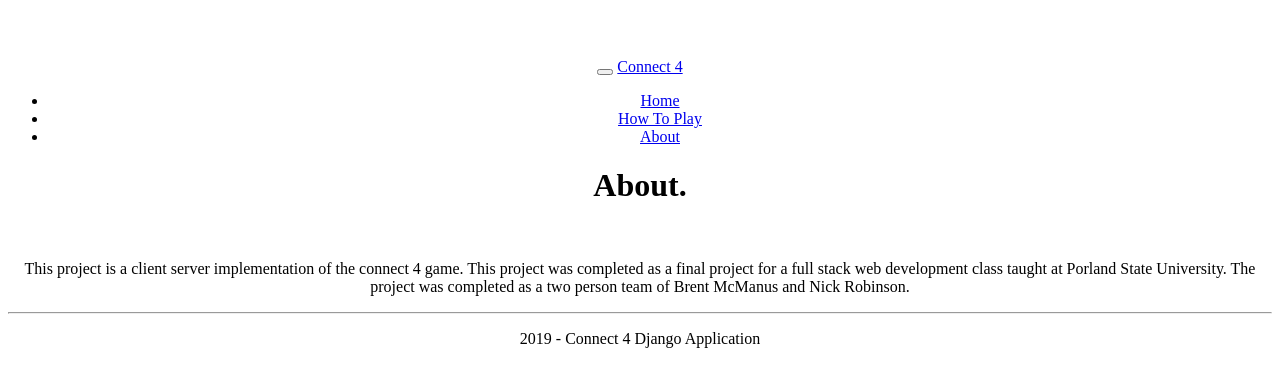
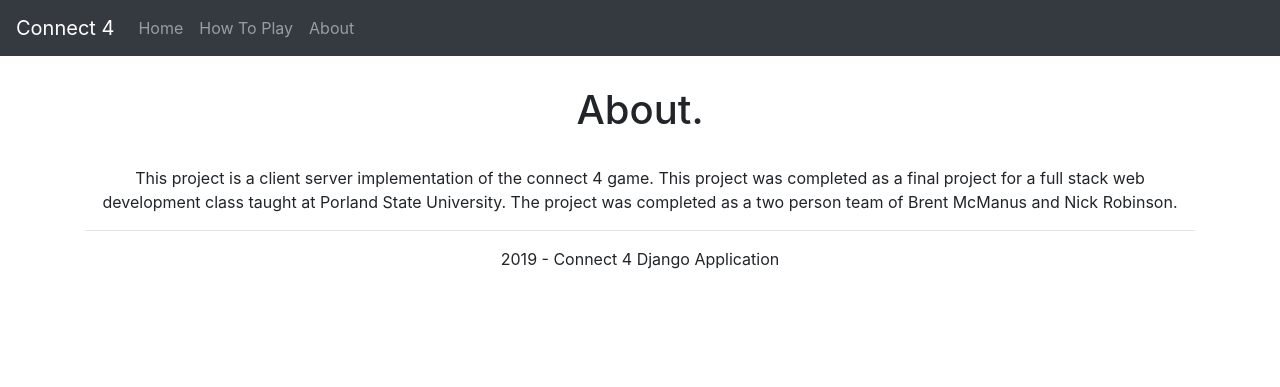
Before and after one commit to nro2/connect4test, a Django app: page /about/ in a window 1280 px wide. Shown: the top 387 px of the page. Run offline with Django 3.2, Linux system fonts and the light colour scheme; some libraries are stand-ins or nearby versions.

Commit message:
Added navbar and remade site.css.

```diff
--- a/connect4_django/app/static/content/site.css
+++ b/connect4_django/app/static/content/site.css
@@ -1,5 +1,5 @@
 body {
-    padding-top: 50px;
+    margin:0;
     padding-bottom: 20px;
     text-align: center;
 }
--- a/connect4_django/app/templates/about.html
+++ b/connect4_django/app/templates/about.html
@@ -6,7 +6,7 @@
 
 <br />
 
-<p class="text-justify">
+<p class="text-center">
     This project is a client server implementation of the connect 4 game.
     This project was completed as a final project for a full stack web
     development class taught at Porland State University.  The project was
--- a/connect4_django/app/templates/layout.html
+++ b/connect4_django/app/templates/layout.html
@@ -1,41 +1,48 @@
 <!DOCTYPE html>
 <html>
+
 <head>
     <meta charset="utf-8" />
     <meta name="viewport" content="width=device-width, initial-scale=1.0">
     <title>{{ title }} - My Django Application</title>
+    <link rel="stylesheet" type="text/css"
+        href="https://cdnjs.cloudflare.com/ajax/libs/twitter-bootstrap/4.1.0/css/bootstrap.min.css" />
     <link rel="stylesheet" type="text/css" href="../static/content/site.css">
+    <style type="text/css">
+        .navbar {
+            margin-bottom: 30px;
+        }
+
+        .bodycont {
+            text-align: center;
+        }
+    </style>
 </head>
 
 <body>
-    <div class="navbar navbar-inverse navbar-fixed-top">
-        <div class="container">
-            <div class="navbar-header">
-                <button type="button" class="navbar-toggle" data-toggle="collapse" data-target=".navbar-collapse">
-                    <span class="icon-bar"></span>
-                    <span class="icon-bar"></span>
-                    <span class="icon-bar"></span>
-                </button>
-                <a href="/" class="navbar-brand">Connect 4</a>
-            </div>
-            <div class="navbar-collapse collapse">
-                <ul class="nav navbar-nav">
-                    <li><a href="{% url 'home' %}">Home</a></li>
-                    <li><a href="{% url 'howtoplay' %}">How To Play</a></li>
-                    <li><a href="{% url 'about' %}">About</a></li>
-                </ul>
-            </div>
+    <nav class="navbar navbar-expand-md navbar-dark navbar-fixed-top bg-dark mb-4.5">
+
+        <a class="navbar-brand" href="#">Connect 4</a>
+        <div class="navbar-collapse">
+            <ul class="nav navbar-nav navbar-right">
+                <li class="nav-item"><a class="nav-link" href="{% url 'home' %}">Home</a></a></li>
+                <li class="nav-item"><a class="nav-link" href="{% url 'howtoplay' %}">How To Play</a></li>
+                <li class="nav-item"><a class="nav-link" href="{% url 'about' %}">About</a></li>
+            </ul>
         </div>
-    </div>
 
-    <div class="container body-content">
-{% block content %}{% endblock %}
-        <hr/>
+    </nav>
+    <div class="container">
+
+        <div id="bodycont" class="container body-content"></div>
+        {% block content %}{% endblock %}
+        <hr />
         <footer>
             <p>{{ year }} - Connect 4 Django Application</p>
         </footer>
     </div>
-{% block scripts %}{% endblock %}
+    {% block scripts %}{% endblock %}
 
 </body>
+
 </html>
```
